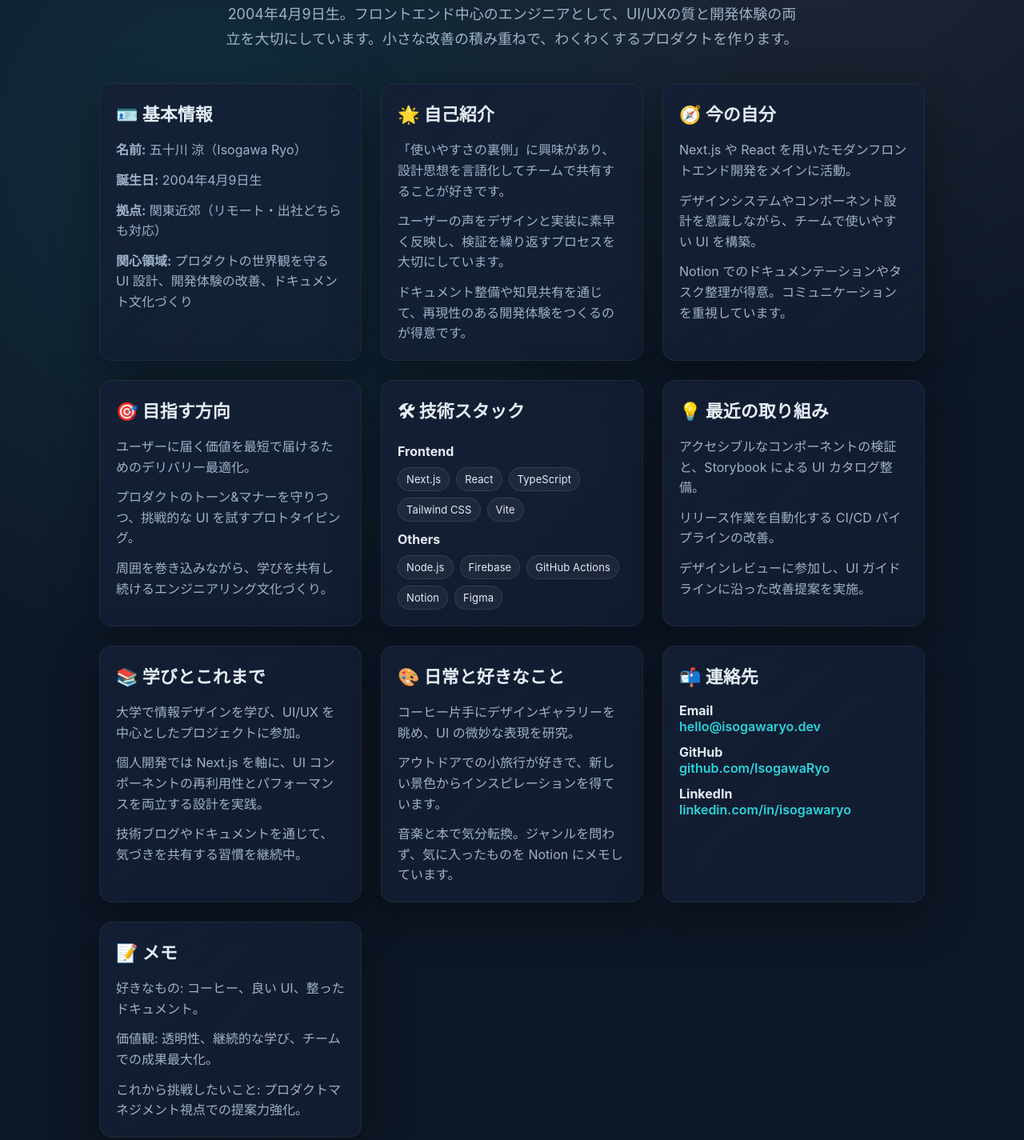
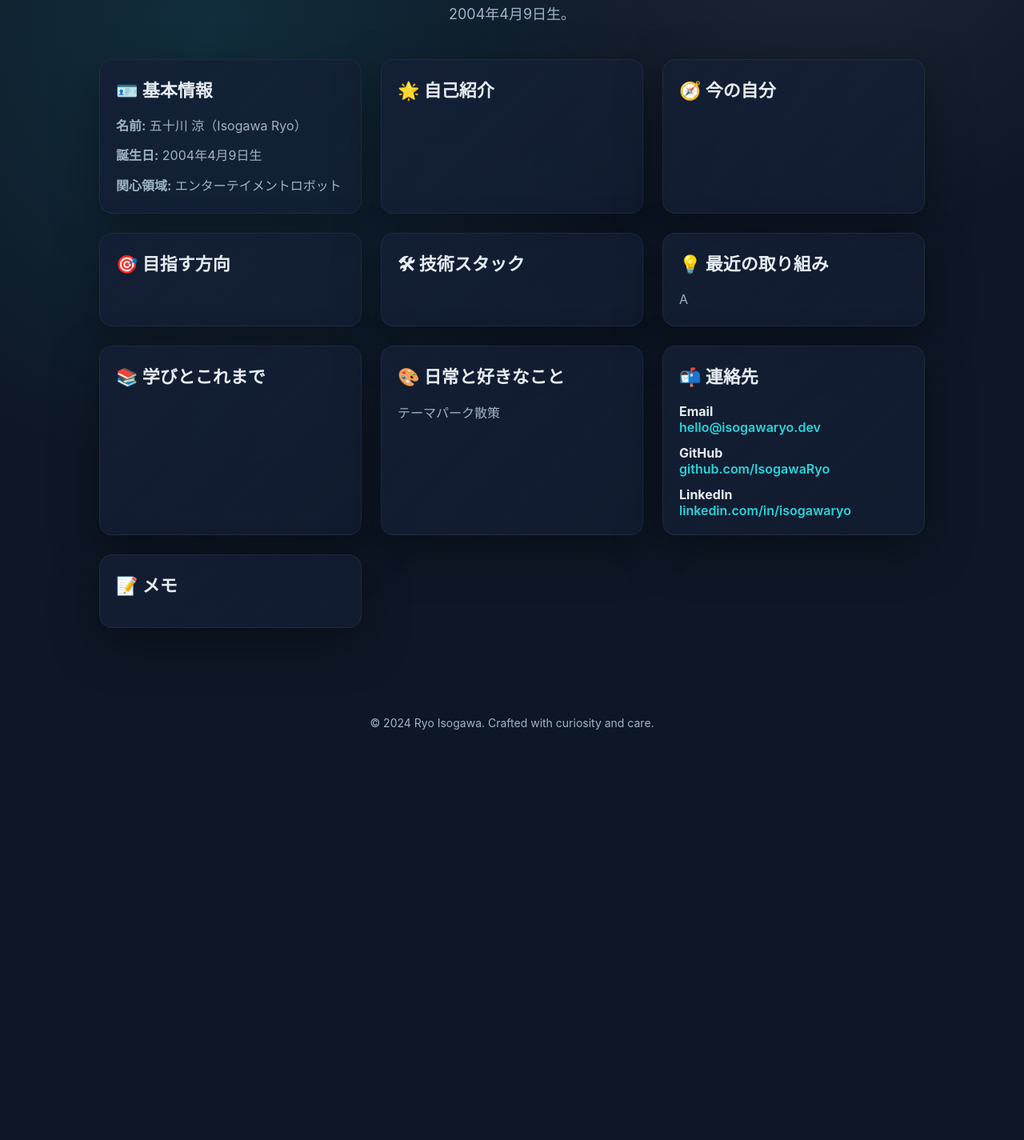
Before and after one commit to IsogawaRyo/IsogawaRyo.github.io, a plain HTML site: page index.html in a window 1280 px wide. Shown: the part 185-1610 px from the top of the page at 80% size. After the commit the page ends 1145 px from the top, so only its background shows below. Drawn offline with Linux system fonts and the light colour scheme.

Commit message:
Update index.html

```diff
--- a/index.html
+++ b/index.html
@@ -151,7 +151,7 @@
   <header>
     <div class="pill">🚀 Self Introduction</div>
     <h1>五十川 涼</h1>
-    <p class="lead">2004年4月9日生。フロントエンド中心のエンジニアとして、UI/UXの質と開発体験の両立を大切にしています。小さな改善の積み重ねで、わくわくするプロダクトを作ります。</p>
+    <p class="lead">2004年4月9日生。</p>
   </header>
 
   <main class="container">
@@ -160,95 +160,51 @@
       <ul>
         <li><strong>名前:</strong> 五十川 涼（Isogawa Ryo）</li>
         <li><strong>誕生日:</strong> 2004年4月9日生</li>
-        <li><strong>拠点:</strong> 関東近郊（リモート・出社どちらも対応）</li>
-        <li><strong>関心領域:</strong> プロダクトの世界観を守る UI 設計、開発体験の改善、ドキュメント文化づくり</li>
+        <li><strong>関心領域:</strong> エンターテイメントロボット</li>
       </ul>
     </section>
 
     <section class="card">
       <h2>🌟 自己紹介</h2>
-      <ul>
-        <li>「使いやすさの裏側」に興味があり、設計思想を言語化してチームで共有することが好きです。</li>
-        <li>ユーザーの声をデザインと実装に素早く反映し、検証を繰り返すプロセスを大切にしています。</li>
-        <li>ドキュメント整備や知見共有を通じて、再現性のある開発体験をつくるのが得意です。</li>
-      </ul>
     </section>
 
     <section class="card">
       <h2>🧭 今の自分</h2>
-      <ul>
-        <li>Next.js や React を用いたモダンフロントエンド開発をメインに活動。</li>
-        <li>デザインシステムやコンポーネント設計を意識しながら、チームで使いやすい UI を構築。</li>
-        <li>Notion でのドキュメンテーションやタスク整理が得意。コミュニケーションを重視しています。</li>
-      </ul>
     </section>
 
     <section class="card">
       <h2>🎯 目指す方向</h2>
-      <ul>
-        <li>ユーザーに届く価値を最短で届けるためのデリバリー最適化。</li>
-        <li>プロダクトのトーン&マナーを守りつつ、挑戦的な UI を試すプロトタイピング。</li>
-        <li>周囲を巻き込みながら、学びを共有し続けるエンジニアリング文化づくり。</li>
-      </ul>
     </section>
 
     <section class="card">
       <h2>🛠 技術スタック</h2>
-      <div class="grid-cols-2">
-        <div>
-          <strong>Frontend</strong>
-          <div class="tag-list">
-            <span class="tag">Next.js</span>
-            <span class="tag">React</span>
-            <span class="tag">TypeScript</span>
-            <span class="tag">Tailwind CSS</span>
-            <span class="tag">Vite</span>
-          </div>
-        </div>
-        <div>
-          <strong>Others</strong>
-          <div class="tag-list">
-            <span class="tag">Node.js</span>
-            <span class="tag">Firebase</span>
-            <span class="tag">GitHub Actions</span>
-            <span class="tag">Notion</span>
-            <span class="tag">Figma</span>
-          </div>
-        </div>
-      </div>
     </section>
 
     <section class="card">
       <h2>💡 最近の取り組み</h2>
       <ul>
-        <li>アクセシブルなコンポーネントの検証と、Storybook による UI カタログ整備。</li>
-        <li>リリース作業を自動化する CI/CD パイプラインの改善。</li>
-        <li>デザインレビューに参加し、UI ガイドラインに沿った改善提案を実施。</li>
+        <li>A</ul>
       </ul>
     </section>
 
     <section class="card">
       <h2>📚 学びとこれまで</h2>
       <ul>
-        <li>大学で情報デザインを学び、UI/UX を中心としたプロジェクトに参加。</li>
-        <li>個人開発では Next.js を軸に、UI コンポーネントの再利用性とパフォーマンスを両立する設計を実践。</li>
-        <li>技術ブログやドキュメントを通じて、気づきを共有する習慣を継続中。</li>
+        <li></li>
       </ul>
     </section>
 
     <section class="card">
       <h2>🎨 日常と好きなこと</h2>
       <ul>
-        <li>コーヒー片手にデザインギャラリーを眺め、UI の微妙な表現を研究。</li>
-        <li>アウトドアでの小旅行が好きで、新しい景色からインスピレーションを得ています。</li>
-        <li>音楽と本で気分転換。ジャンルを問わず、気に入ったものを Notion にメモしています。</li>
+        <li>テーマパーク散策</li>
       </ul>
     </section>
 
     <section class="card">
       <h2>📬 連絡先</h2>
       <div class="contact">
-        <div><strong>Email</strong><br><a href="mailto:hello@isogawaryo.dev">hello@isogawaryo.dev</a></div>
+        <div><strong>Email</strong><br><a href="mailto:isogawa.ryo@gmail.com">hello@isogawaryo.dev</a></div>
         <div><strong>GitHub</strong><br><a href="https://github.com/IsogawaRyo" target="_blank" rel="noreferrer">github.com/IsogawaRyo</a></div>
         <div><strong>LinkedIn</strong><br><a href="https://www.linkedin.com/in/isogawaryo" target="_blank" rel="noreferrer">linkedin.com/in/isogawaryo</a></div>
       </div>
@@ -256,11 +212,6 @@
 
     <section class="card">
       <h2>📝 メモ</h2>
-      <ul>
-        <li>好きなもの: コーヒー、良い UI、整ったドキュメント。</li>
-        <li>価値観: 透明性、継続的な学び、チームでの成果最大化。</li>
-        <li>これから挑戦したいこと: プロダクトマネジメント視点での提案力強化。</li>
-      </ul>
     </section>
   </main>
 
```
